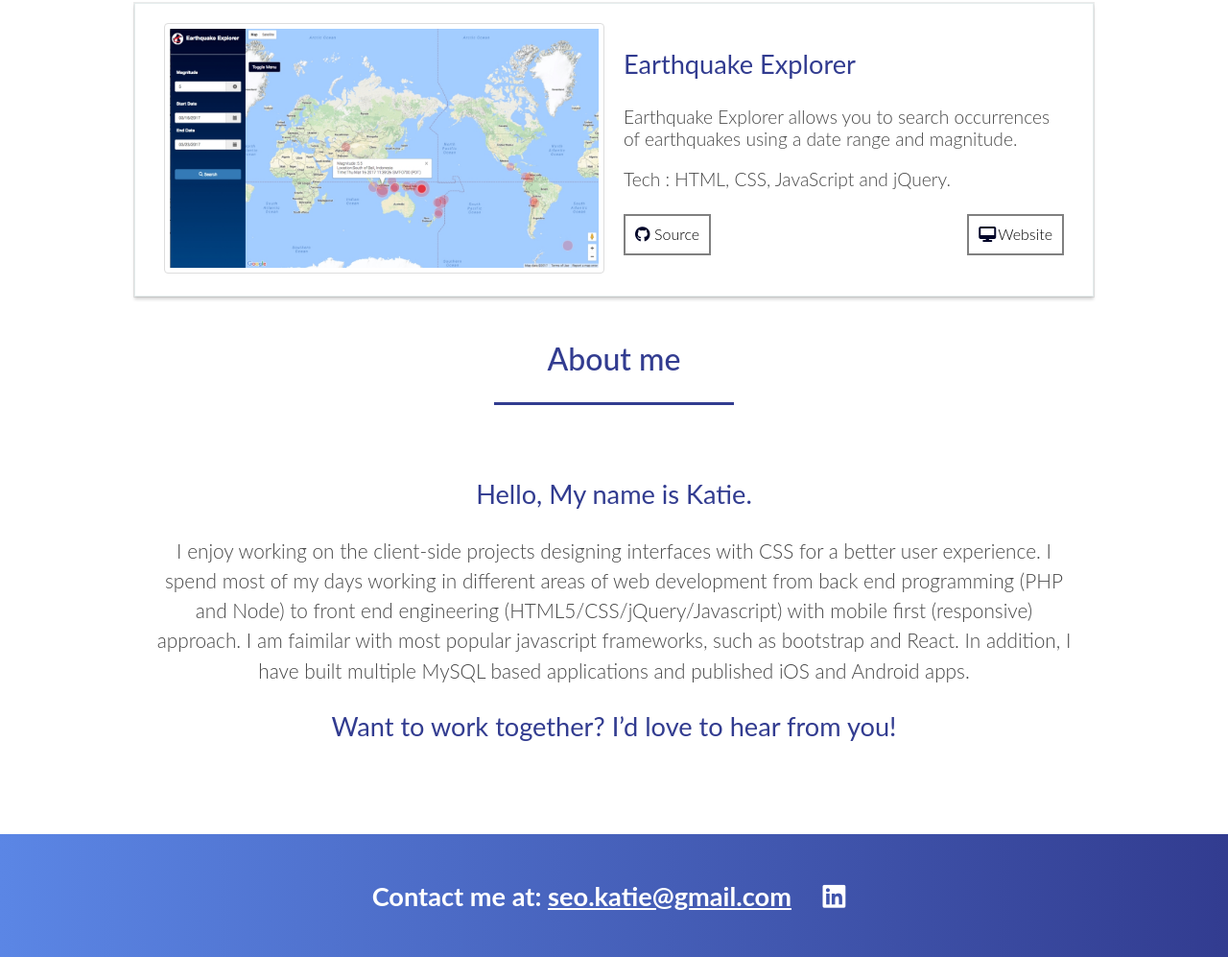
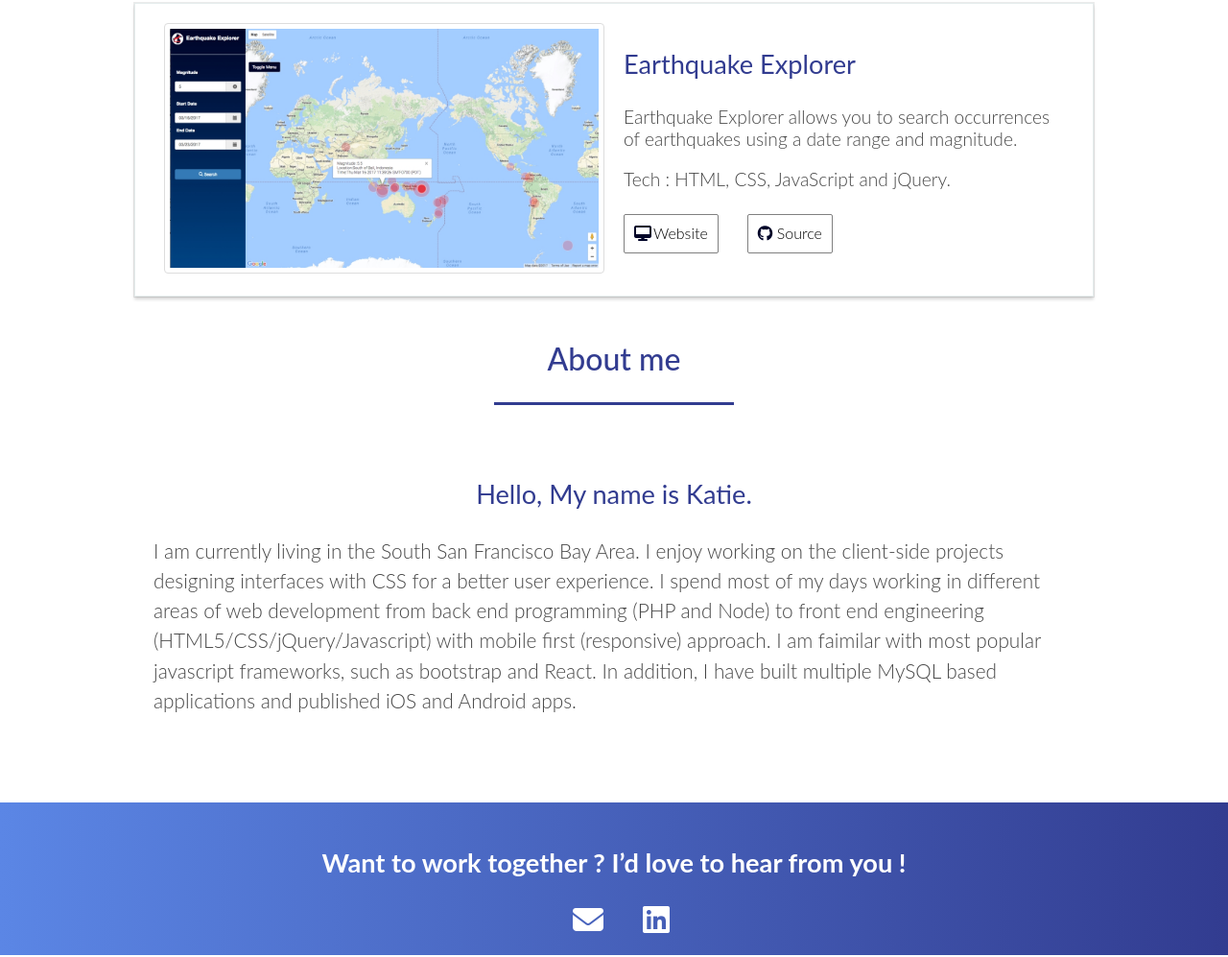
Before and after one commit to katieseo1/portfolio, a plain HTML site: page index.html in a window 1280 px wide. Shown: the part 1681-2678 px from the top of the page at 96% size. Drawn offline with nearby package versions, Linux system fonts and the light colour scheme; some icons are missing.

Commit message:
feedback

```diff
--- a/css/portfolio.css
+++ b/css/portfolio.css
@@ -181,10 +181,11 @@ li a:hover {
 }
 .btn--blue {
 	background-color: transparent;
-	border: 2px solid grey;
+	border: 1px solid grey;
 	color: black;
 	font-weight: 300;
 	font-size: 16px;
+	border-radius: 2px;
 }
 .btn--blue:hover, .btn--blue:focus, .btn--blue:active, .btn--blue.active {
 	background-color: white;
@@ -204,14 +205,14 @@ li a:hover {
 	font-size: 1.2em !important;
 	font-weight: 300;
 	line-height: 150%;
-	text-align: center;
 }
 .btn-left {
 	float: left;
 	padding: 10px;
 }
 .btn-right {
-	float: right;
+	float: left;
+	margin-right: 30px;
 	padding: 10px;
 }
 .image-cropper {
@@ -261,7 +262,6 @@ li a:hover {
 		font-size: 1.3em !important;
 		font-weight: 330;
 		line-height: 150%;
-		text-align: center;
 	}
 	.main-text{
 		font-size: 1.23em;
@@ -279,14 +279,12 @@ li a:hover {
 		margin-top: 50px;
 	}
 }
-
 .nav li {
 	display: inline-block;
 	margin-right: -4px;
 }
 
 /**************GRID*******************/
-
 .row {
 	max-width: 1000px;
 	padding-left: 20px;
@@ -295,7 +293,6 @@ li a:hover {
 }
 
 /* Clearfix */
-
 .row::before, .row::after {
 	display: table;
 	content: '';
--- a/index.html
+++ b/index.html
@@ -28,9 +28,9 @@
           <div class='col-lg-12 element-center '>
             <img alt='katie picture' class='image-cropper'src='img/Optimized-logo2.jpeg' >
             <hr class='bar' style='color:white'>
-            <span class='name'>Katie Seo - Full Stack developer</span>
+            <span class='name'>Katie Seo - Full Stack Developer </span>
           </div>
-         <div class='main-text'> I am a full-stack Web Application and Software Developer, currently living in the South San Francisco Bay Area</div>
+         <div class='main-text'> I am a full-stack developer, passionate about code, science and technology. </div>
          <button  class='icon-button' onclick='window.open("https://github.com/katieseo1")' >
           <i class='fa fa-github icon fa-2x' style='color:white' aria-hidden='true'></i></button>
             <button class='icon-button' onclick='window.open("https://www.linkedin.com/in/katie-seo-2a9589a5")' >
@@ -106,20 +106,23 @@
         <div class='row'>
           <div class='col-8'>
             <h3 class='element-center'>Hello, My name is Katie.</h3>
-            <p>I enjoy working on the client-side projects designing interfaces with CSS for a better user experience.
+            <p> I am currently living in the South San Francisco Bay Area. I enjoy working on the client-side projects designing interfaces with CSS for a better user experience.
               I spend most of my days working in different areas of web development from back end programming (PHP and Node) to front end engineering (HTML5/CSS/jQuery/Javascript) with mobile first (responsive) approach.
               I am faimilar with most popular javascript frameworks, such as bootstrap and React.
               In addition, I have built multiple MySQL based applications and published iOS and Android apps.<br></p>
-            <h3 class='element-center'>Want to work together? I’d love to hear from you!</h3>
           </div>
         </div>
       </div>
     </section>
     <footer class='element-center' id='contact'>
-      <h3>Contact me at: <a href='mailto:seo.katie@gmail.com' style='color:white;'>seo.katie@gmail.com</a>
-      <button class='icon-button' onclick='window.open("https://www.linkedin.com/in/katie-seo-2a9589a5")' >
-    <i class='fa fa-linkedin-square icon' style ='color:white; margin-left:20px;'aria-hidden='true'></i>
-  </button></h3>
+      <h3>Want to work together ? I’d love to hear from you !</h3>
+      <button class='icon-button' onclick='window.open("mailto:seo.katie@gmail.com")'>
+        <i class='fa fa-envelope fa-2x icon' style ='color:white; margin-left:20px;'aria-hidden='true'></i>
+      </button>
+
+      <button class='icon-button' onclick='window.open("https://www.linkedin.com/in/katie-seo-2a9589a5")'>
+        <i class='fa fa-linkedin-square fa-2x icon' style ='color:white; margin-left:20px;'aria-hidden='true'></i>
+      </button>
     </footer>
   </main>
   <script src='https://use.fontawesome.com/73776b16db.js'></script>
```
